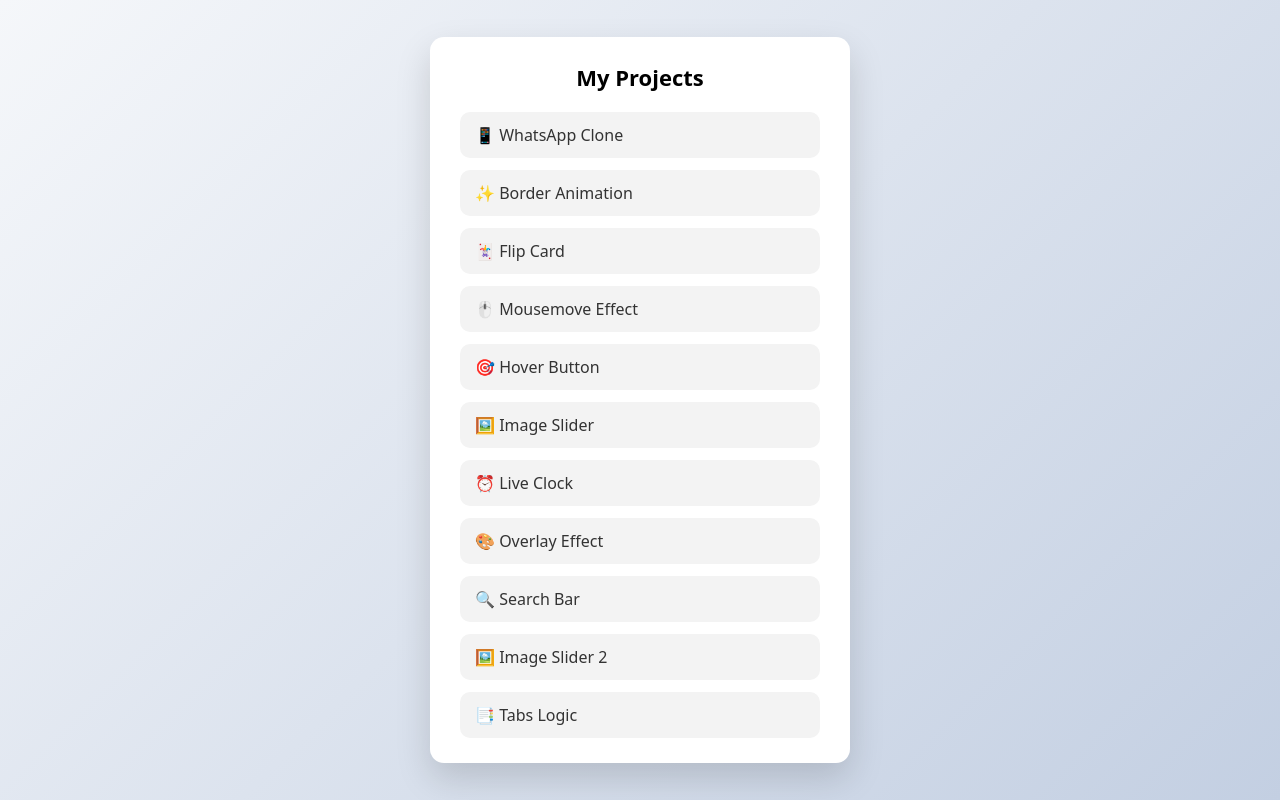
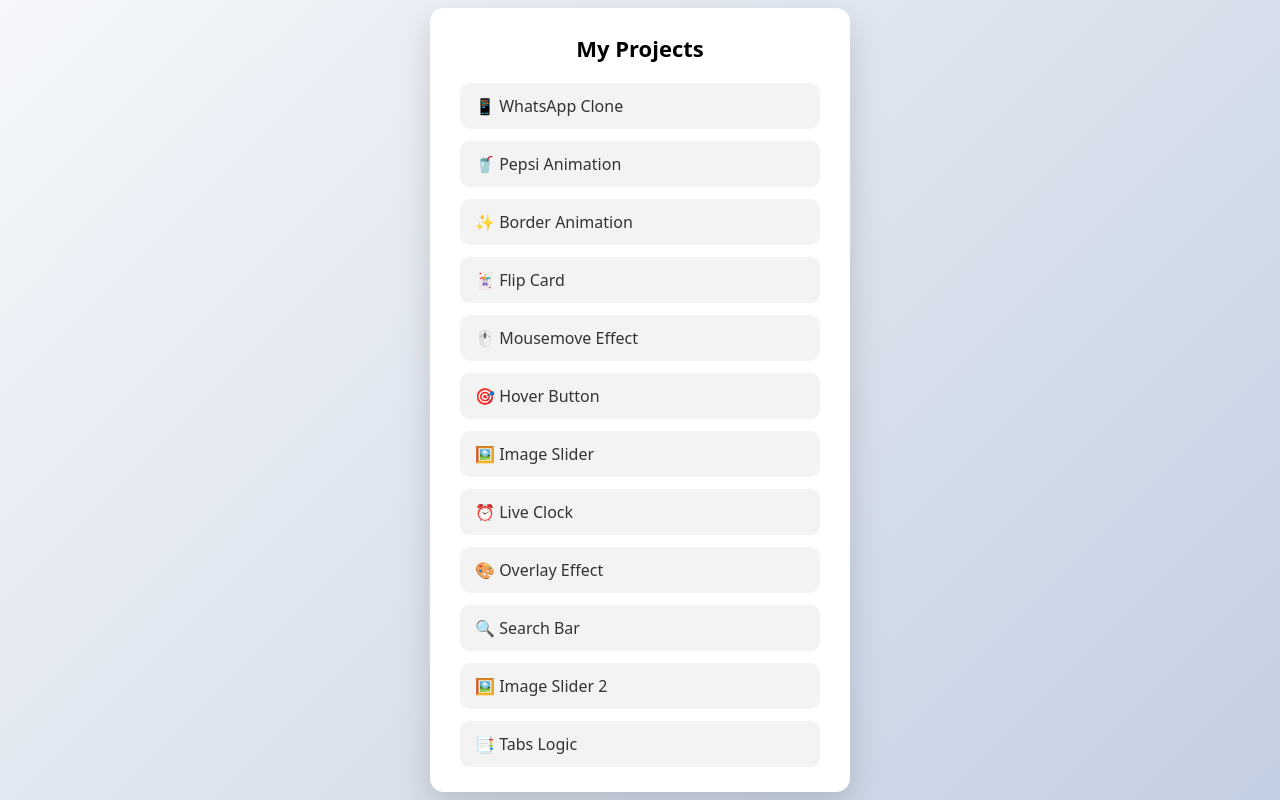
Before and after one commit to AdilTahir123/tiktok, a plain HTML site: page index.html in a window 1280 px wide. Drawn offline with Linux system fonts and the light colour scheme.

Commit message:
UI update again

```diff
--- a/index.html
+++ b/index.html
@@ -73,6 +73,7 @@
     <h1>My Projects</h1>
     <ul>
       <li><a href="./whatsapp1.html">📱 WhatsApp Clone</a></li>
+      <li><a href="./pepsi.html">🥤 Pepsi Animation</a></li>
       <li><a href="./borderAnimation.html">✨ Border Animation</a></li>
       <li><a href="./flipCard.html">🃏 Flip Card</a></li>
       <li><a href="./hover.html">🖱️ Mousemove Effect</a></li>
```
